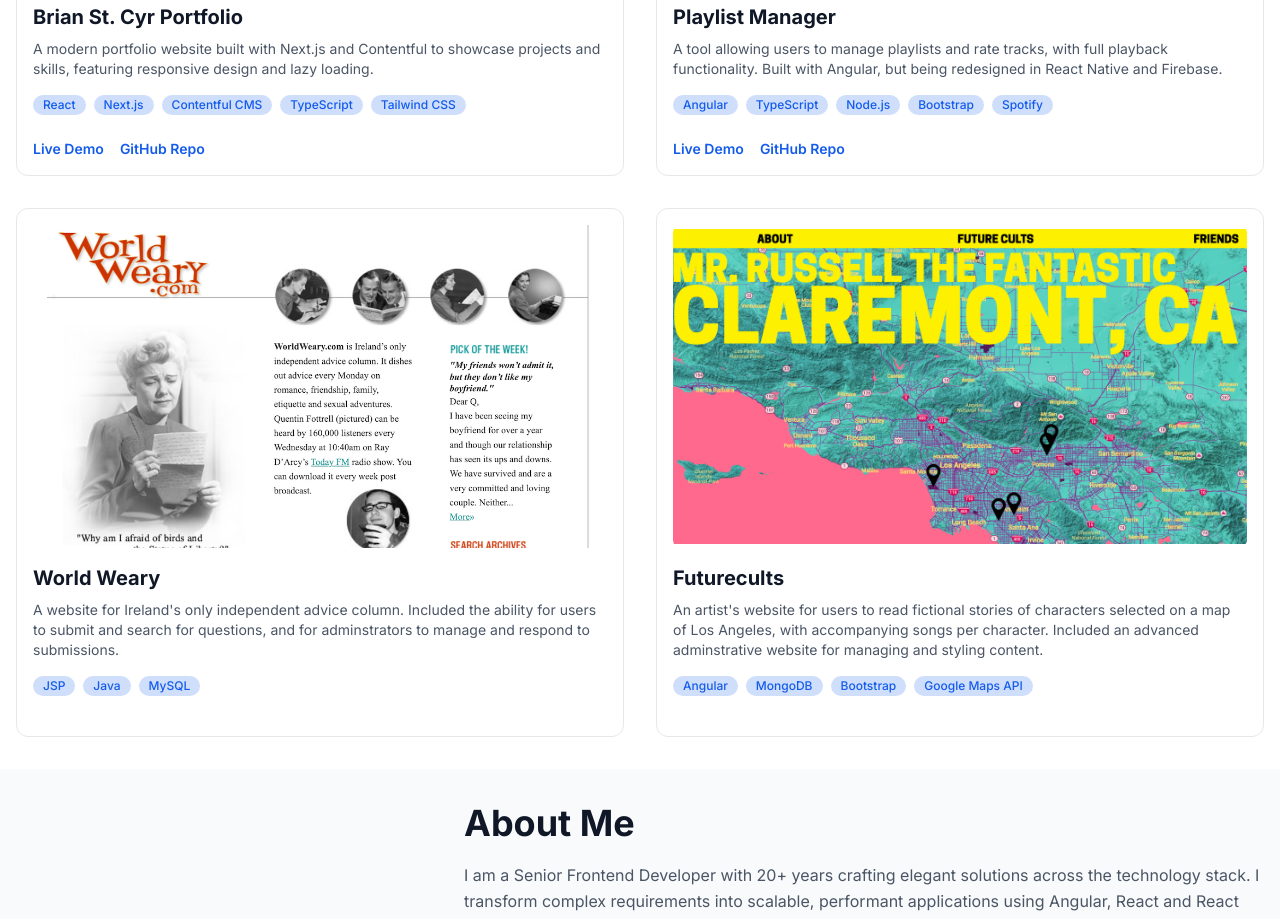
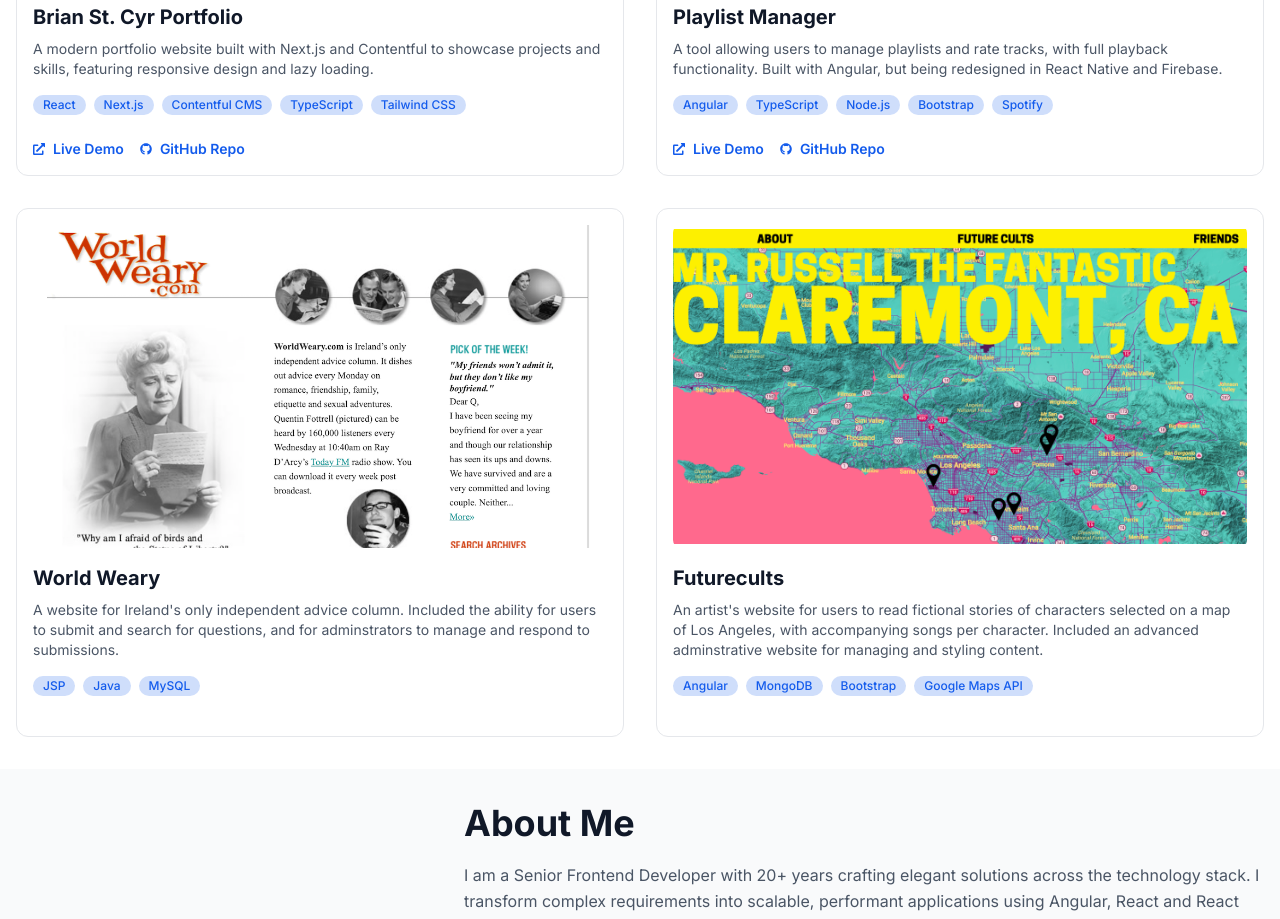
Before and after one commit to russellsaintcyr/portfolio, a Next.js app: page /portfolio/ in a window 1280 px wide. Shown: the part 840-1759 px from the top of the page. Built offline with nearby package versions, Linux system fonts and the light colour scheme.

Commit message:
Improved look of links

```diff
--- a/app/components/Project.tsx
+++ b/app/components/Project.tsx
@@ -1,4 +1,5 @@
 import Image from 'next/image';
+import { FaGithub, FaExternalLinkAlt } from 'react-icons/fa';
 
 interface ProjectProps {
   imageSrc: string;
@@ -47,12 +48,24 @@
       </div>
       <div className="flex items-center gap-4 mt-2">
         {showLiveDemo && liveDemoUrl && (
-          <a className="text-primary font-semibold text-sm" href={liveDemoUrl} target="_blank" rel="noopener noreferrer">
+          <a
+            className="flex items-center gap-2 text-primary font-semibold text-sm transition-all duration-200 hover:text-primary/80 hover:underline hover:scale-105 active:scale-95 active:text-primary/60"
+            href={liveDemoUrl}
+            target="_blank"
+            rel="noopener noreferrer"
+          >
+            <FaExternalLinkAlt className="w-3 h-3" />
             Live Demo
           </a>
         )}
         {showGitHubRepo && githubRepoUrl && (
-          <a className="text-primary font-semibold text-sm" href={githubRepoUrl} target="_blank" rel="noopener noreferrer">
+          <a
+            className="flex items-center gap-2 text-primary font-semibold text-sm transition-all duration-200 hover:text-primary/80 hover:underline hover:scale-105 active:scale-95 active:text-primary/60"
+            href={githubRepoUrl}
+            target="_blank"
+            rel="noopener noreferrer"
+          >
+            <FaGithub className="w-3 h-3" />
             GitHub Repo
           </a>
         )}
```
